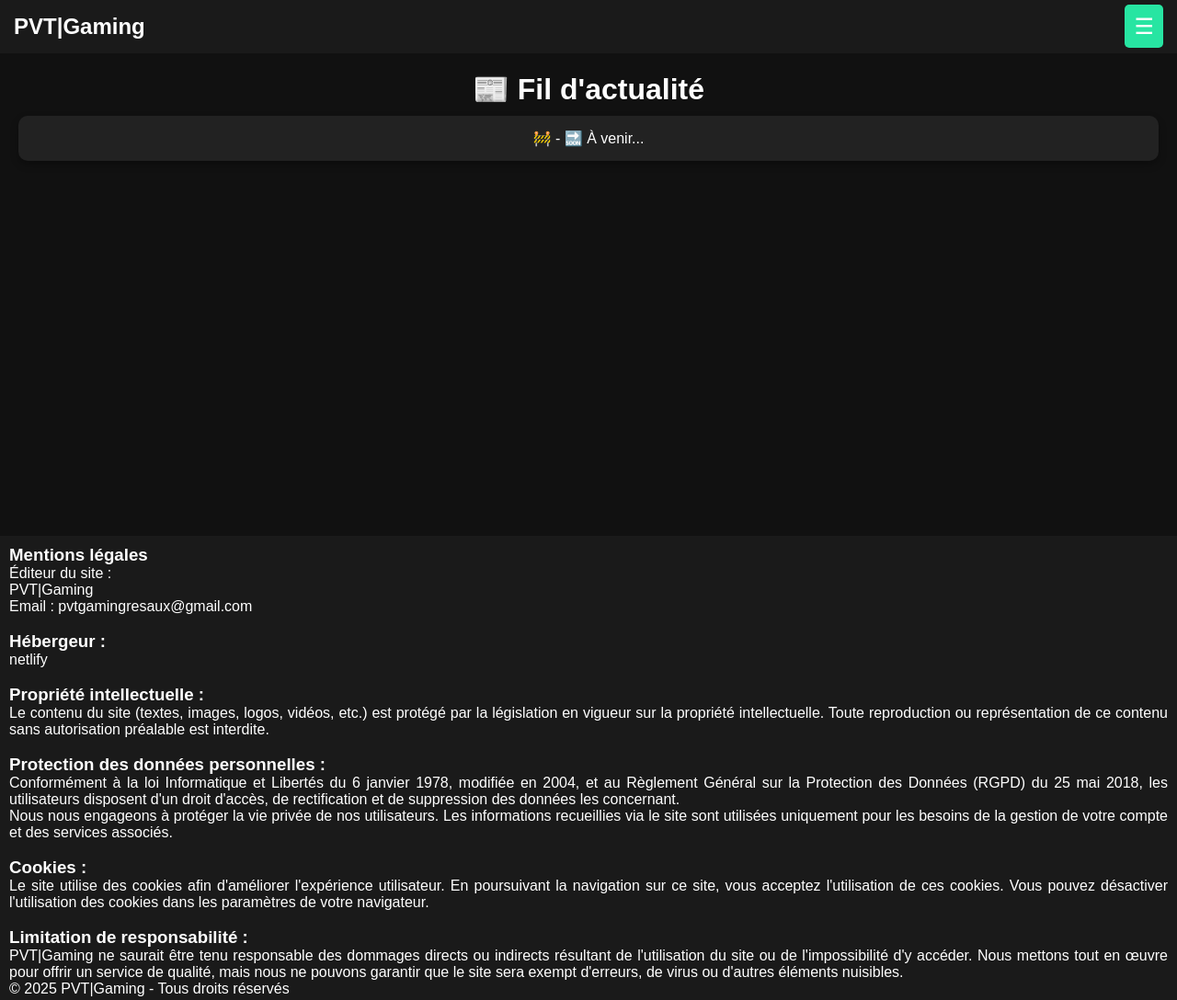
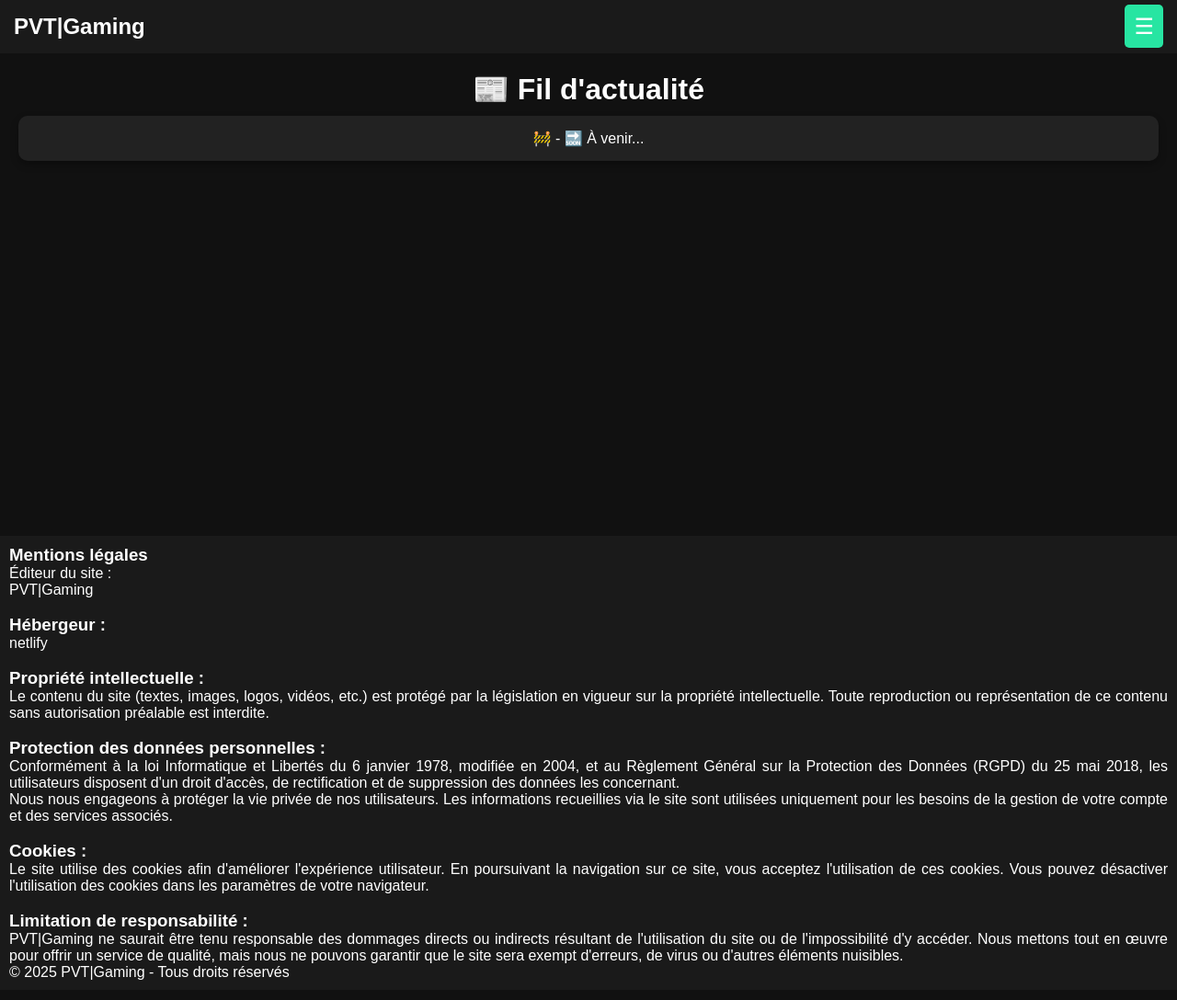
Before and after one commit to Pivertg/PVT-Gaming, a website: page index.html in a window 1280 px wide. Shown: the whole page at 92% size. Drawn offline with Linux system fonts and the light colour scheme.

Commit message:
Update index.html

```diff
--- a/index.html
+++ b/index.html
@@ -41,7 +41,6 @@
         <h3>Mentions légales</h3>
            <p>Éditeur du site :</p>
             <p>PVT|Gaming</p>
-            <p>Email : pvtgamingresaux@gmail.com</p>
             </br>
             <h3>Hébergeur :</h3>
             <p>netlify</p>
```
